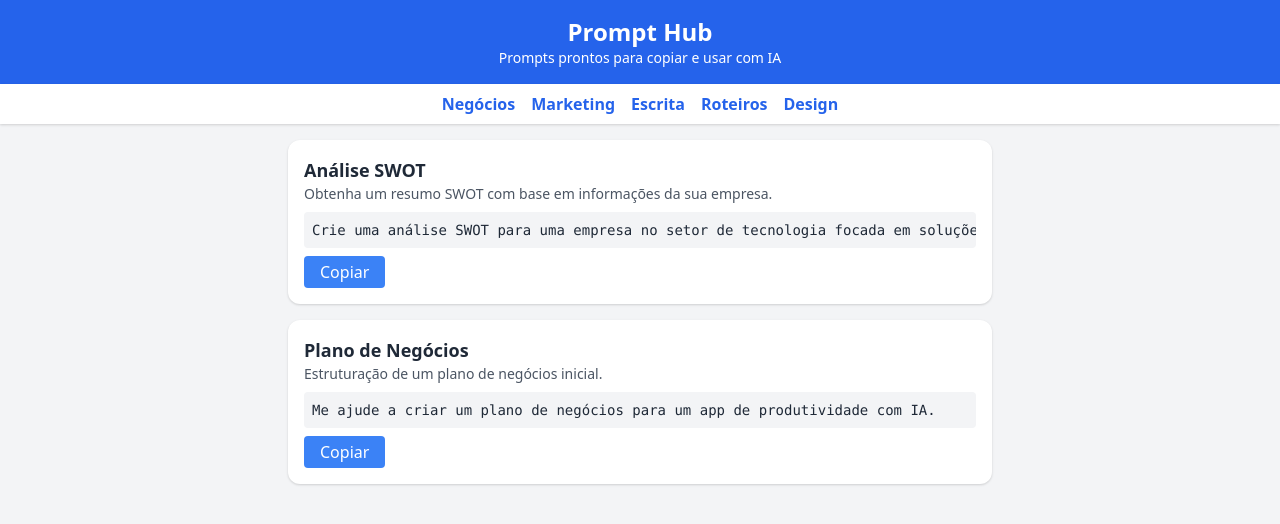
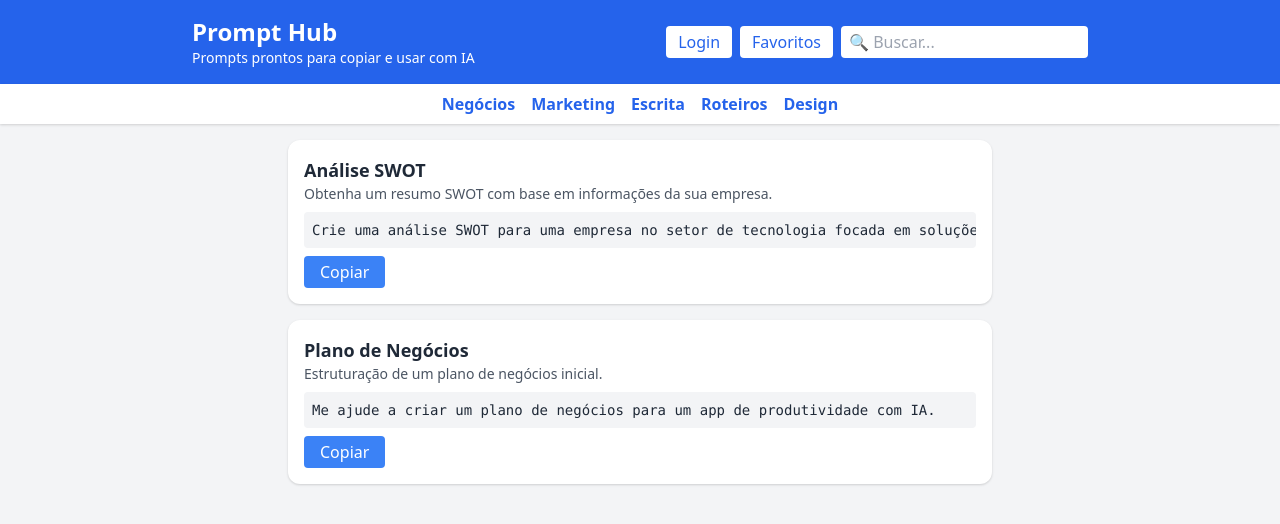
Before and after one commit to nouszen/promptcopy, a plain HTML site: page index.html in a window 1280 px wide. Drawn offline with nearby package versions, Linux system fonts and the light colour scheme.

Commit message:
adicionei login favoritos e buscar

```diff
--- a/index.html
+++ b/index.html
@@ -8,10 +8,19 @@
 </head>
 <body class="bg-gray-100 text-gray-800">
 
-  <header class="bg-blue-600 text-white p-4 text-center">
-    <h1 class="text-2xl font-bold">Prompt Hub</h1>
-    <p class="text-sm">Prompts prontos para copiar e usar com IA</p>
-  </header>
+<header class="bg-blue-600 text-white p-4">
+  <div class="max-w-4xl mx-auto flex flex-col sm:flex-row justify-between items-center">
+    <div class="text-center sm:text-left">
+      <h1 class="text-2xl font-bold">Prompt Hub</h1>
+      <p class="text-sm">Prompts prontos para copiar e usar com IA</p>
+    </div>
+    <div class="flex gap-2 mt-2 sm:mt-0">
+      <button id="loginBtn" class="bg-white text-blue-600 px-3 py-1 rounded">Login</button>
+      <button id="favBtn" class="bg-white text-blue-600 px-3 py-1 rounded">Favoritos</button>
+      <input type="text" id="busca" placeholder="🔍 Buscar..." class="px-2 py-1 rounded text-black" />
+    </div>
+  </div>
+</header>
 
   <nav class="flex flex-wrap justify-center gap-2 sm:gap-4 bg-white py-2 shadow text-sm sm:text-base">
     <button class="categoria text-blue-600 font-semibold" onclick="filtrarCategoria('negocios')">Negócios</button>
```
